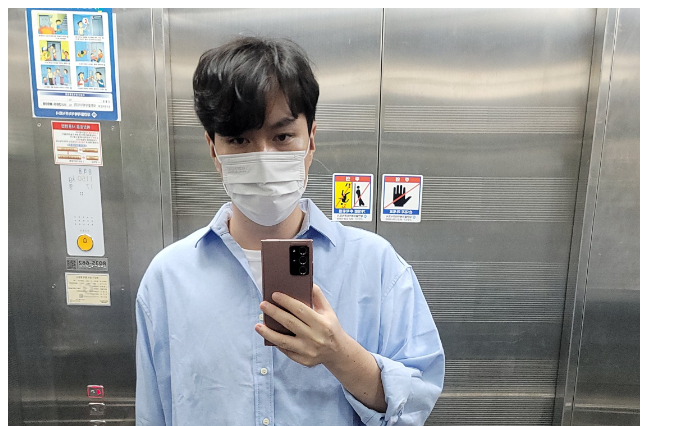
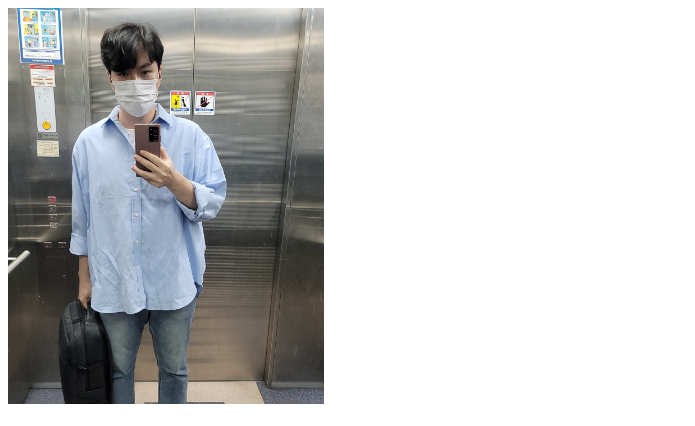
Before and after one commit to Minsu0207/FrontEnd, a plain HTML site: page html02.html in a window 1280 px wide. Shown: the top 426 px of the page, without its empty margins (0-695 px from the left). Drawn offline with Linux system fonts and the light colour scheme.

Commit message:
자료첨부

```diff
--- a/html02.html
+++ b/html02.html
@@ -5,7 +5,7 @@
 </head>
 <body>
   <div>
-    <img src="./images/minsu.jpg" style="max-width:50%;">
+    <img src="./images/minsu.jpg" style="max-width:25%;">
 
   </div>
 <h1>개인정보</h1>
```
Also changed, not shown: index.html (+1 -1 lines), 2 other files.
